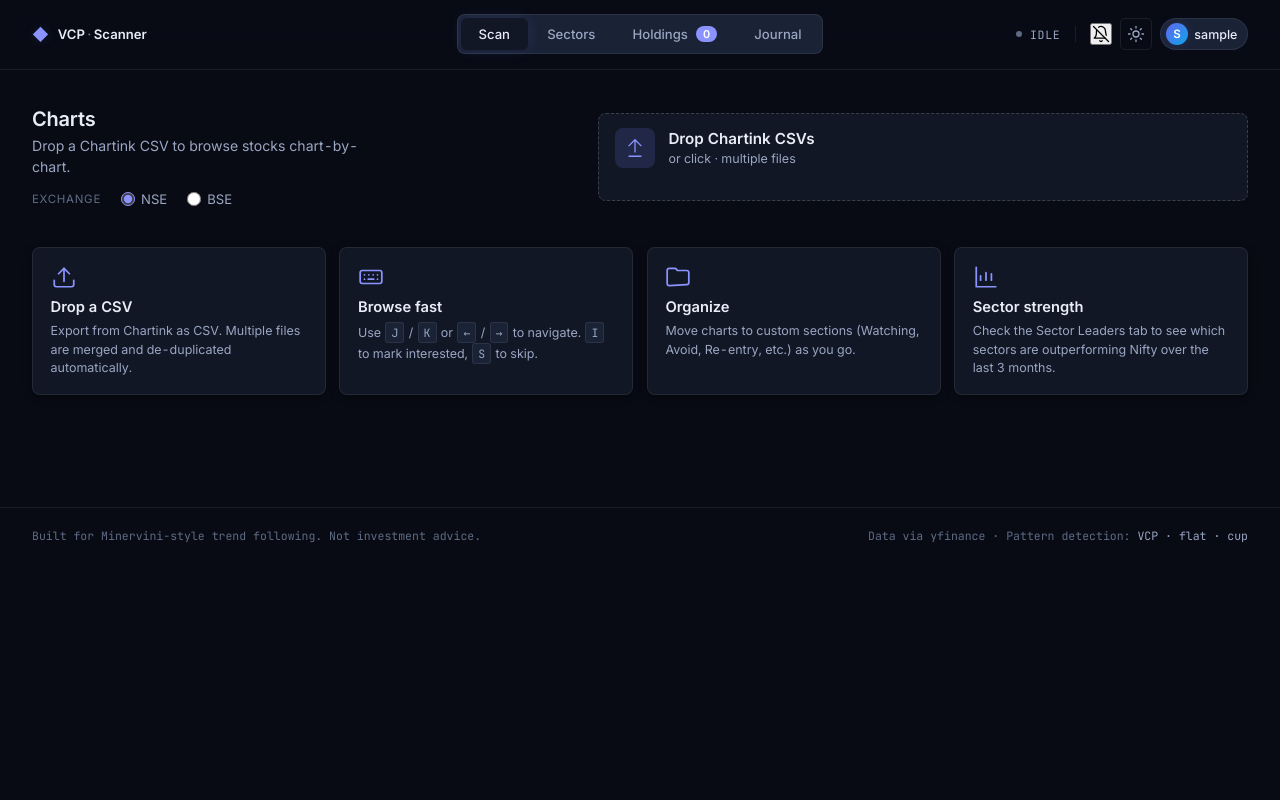
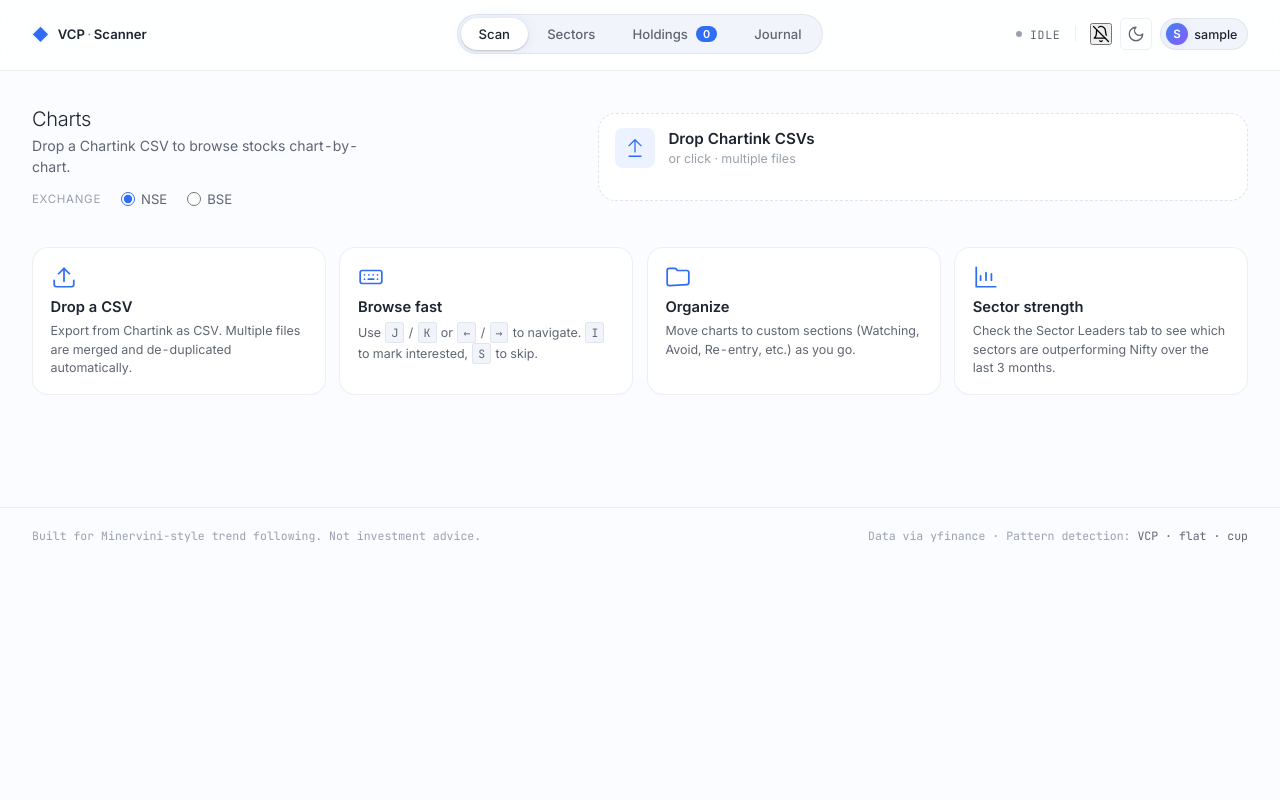
Before and after one commit to prasadtechnology/chartink-screener, a Flask app: page / in a window 1280 px wide. Run offline with Flask 3, Linux system fonts and the light colour scheme; the visitor is signed in with stand-in values (Sample User, id 1); data comes from the database, SQL or seed files in the repository; data that the repository does not hold is empty.

Commit message:
Re-theme to Gemini-style light (default); Aurora dark on toggle
Pivot the default look toward the Gemini aesthetic: soft near-white base with a
pastel glow, blue accent, Poppins (Google-Sans-like) headings, pill nav and
buttons, rounder surfaces and gentle shadows.

- Retune the light token set to the Gemini palette; default theme is now light
  (Aurora dark stays available on the toggle)
- Swap display font to Poppins; load it in both templates
- Add a softness pass: rounder cards/modals, pill controls, airy headings
- Flip the no-flash scripts to default light

Co-Authored-By: Claude Opus 4.8 <noreply@anthropic.com>

```diff
--- a/static/app.js
+++ b/static/app.js
@@ -840,8 +840,8 @@ function detectAndAlertStopHits(holdings) {
 // ---------------------------------------------------------------------------
 const THEME_KEY = 'vcp_theme_v1';
 function getTheme() {
-  // Aurora is dark-first: default to dark unless the user explicitly picked light.
-  return localStorage.getItem(THEME_KEY) === 'light' ? 'light' : 'dark';
+  // Gemini-style light is the default; Aurora dark only if explicitly chosen.
+  return localStorage.getItem(THEME_KEY) === 'dark' ? 'dark' : 'light';
 }
 function applyTheme(theme) {
   if (document.body) {
--- a/static/styles.css
+++ b/static/styles.css
@@ -29,7 +29,7 @@
   --amber: #d97706;
   --amber-dim: rgba(217, 119, 6, 0.1);
 
-  --font-display: 'Inter Tight', 'Inter', -apple-system, sans-serif;
+  --font-display: 'Poppins', 'Inter', -apple-system, sans-serif;
   --font-sans: 'Inter', -apple-system, 'Helvetica Neue', sans-serif;
   --font-mono: 'JetBrains Mono', 'SF Mono', Menlo, monospace;
 }
@@ -2862,36 +2862,36 @@ a:focus:not(:focus-visible),
    prefers-reduced-motion block above.
    ============================================================ */
 
-/* ---- Light Aurora (default tokens) ---- */
+/* ---- Gemini-style light (default tokens): soft, airy, pastel ---- */
 :root {
-  --bg: #f4f6fb;
+  --bg: #fbfcff;
   --bg-elev: #ffffff;
-  --bg-elev-2: #eef1f8;
+  --bg-elev-2: #f3f6fc;
   --bg-card: #ffffff;
-  --bg-muted: #e9edf6;
-  --border: rgba(40, 46, 70, 0.10);
-  --border-strong: rgba(40, 46, 70, 0.17);
-  --text: #141828;
-  --text-dim: #515a73;
-  --text-faint: #8b93ac;
-  --accent: #5b54e6;
-  --accent-hover: #4a43d6;
-  --accent-2: #0ea5c4;
-  --accent-dim: rgba(91, 84, 230, 0.10);
-  --accent-line: rgba(91, 84, 230, 0.38);
-  --pos: #0a9a6a;
-  --pos-dim: rgba(10, 154, 106, 0.10);
-  --neg: #e0444d;
-  --neg-dim: rgba(224, 68, 77, 0.10);
-  --grad-accent: linear-gradient(135deg, #6366f1, #0ea5c4);
-  --glow-accent: 0 6px 20px rgba(99, 102, 241, 0.26);
-  --glow-hover: 0 11px 28px rgba(99, 102, 241, 0.34);
+  --bg-muted: #f1f4fa;
+  --border: rgba(20, 40, 80, 0.07);
+  --border-strong: rgba(20, 40, 80, 0.13);
+  --text: #1f2530;
+  --text-dim: #5f6571;
+  --text-faint: #9aa1ad;
+  --accent: #2f6df6;
+  --accent-hover: #245fe0;
+  --accent-2: #8a5cf6;
+  --accent-dim: rgba(47, 109, 246, 0.09);
+  --accent-line: rgba(47, 109, 246, 0.30);
+  --pos: #1aa37a;
+  --pos-dim: rgba(26, 163, 122, 0.10);
+  --neg: #e5484d;
+  --neg-dim: rgba(229, 72, 77, 0.10);
+  --grad-accent: linear-gradient(135deg, #3b82f6, #8a5cf6);
+  --glow-accent: 0 6px 18px rgba(47, 109, 246, 0.22);
+  --glow-hover: 0 12px 28px rgba(47, 109, 246, 0.30);
   --card-surface: #ffffff;
-  --shadow-card: 0 2px 10px rgba(30, 35, 60, 0.06);
-  --shadow-hover: 0 14px 32px rgba(30, 35, 60, 0.14);
-  --glass-header: rgba(255, 255, 255, 0.72);
-  --aurora-1: rgba(99, 102, 241, 0.14);
-  --aurora-2: rgba(6, 182, 212, 0.12);
+  --shadow-card: 0 4px 20px rgba(30, 50, 90, 0.05);
+  --shadow-hover: 0 12px 30px rgba(30, 50, 90, 0.10);
+  --glass-header: rgba(255, 255, 255, 0.78);
+  --aurora-1: rgba(120, 170, 255, 0.32);
+  --aurora-2: rgba(170, 150, 255, 0.24);
 }
 
 /* ---- Dark Aurora (hero) ---- */
@@ -3121,3 +3121,23 @@ body.theme-dark .toast { box-shadow: 0 10px 30px rgba(0, 0, 0, 0.5); }
 .jr-section .section-head .btn-link-danger:hover { color: var(--neg); border-color: var(--neg); background: var(--neg-dim); }
 .jr-del { background: transparent; border: none; color: var(--text-faint); cursor: pointer; font-size: 0.95rem; line-height: 1; padding: 0 0.25rem; border-radius: 4px; }
 .jr-del:hover { color: var(--neg); background: var(--neg-dim); }
+
+/* ============================================================
+   GEMINI-STYLE SOFTNESS — rounder surfaces, pill controls, airy
+   headings, gentle shadows. Applies to both themes.
+   ============================================================ */
+.page-title { font-weight: 300; letter-spacing: -0.015em; }
+.auth-title, .confirm-title { font-weight: 400; }
+
+/* Rounder, softer surfaces */
+.card, .se-card, .jr-card, .results-section, .holdings-table, .jr-table,
+.modal, .confirm-box, .trade-strip, .jr-months, .indicators-panel,
+.breakouts-block, .jr-eq, .sector-leaders-grid > * { border-radius: 16px; }
+.dropzone { border-radius: 18px; }
+
+/* Pill controls */
+.btn-primary, .auth-submit, #confirmOk, #confirmCancel, .ht-close { border-radius: 999px; }
+.main-nav, .nav-tab { border-radius: 999px; }
+
+/* Gentle light-mode header (no hard divider) */
+body:not(.theme-dark) .site-header { border-bottom-color: transparent; box-shadow: 0 1px 0 var(--border); }
--- a/templates/index.html
+++ b/templates/index.html
@@ -6,12 +6,12 @@
 <title>VCP Scanner · Pattern detection for breakout setups</title>
 <link rel="preconnect" href="https://fonts.googleapis.com">
 <link rel="preconnect" href="https://fonts.gstatic.com" crossorigin>
-<link href="https://fonts.googleapis.com/css2?family=Inter:wght@300;400;500;600;700&family=Inter+Tight:wght@400;500;600;700&family=JetBrains+Mono:wght@400;500;600&display=swap" rel="stylesheet">
+<link href="https://fonts.googleapis.com/css2?family=Inter:wght@300;400;500;600;700&family=Poppins:wght@300;400;500;600&family=JetBrains+Mono:wght@400;500;600&display=swap" rel="stylesheet">
 <link rel="stylesheet" href="{{ url_for('static', filename='styles.css') }}">
 <script src="{{ url_for('static', filename='lightweight-charts.standalone.production.js') }}"></script>
 </head>
 <body>
-<script>try{if(localStorage.getItem('vcp_theme_v1')!=='light')document.body.classList.add('theme-dark');}catch(e){document.body.classList.add('theme-dark');}</script>
+<script>try{if(localStorage.getItem('vcp_theme_v1')==='dark')document.body.classList.add('theme-dark');}catch(e){}</script>
 
 <div class="bg-grid"></div>
 
--- a/templates/login.html
+++ b/templates/login.html
@@ -4,7 +4,7 @@
 <meta charset="UTF-8">
 <meta name="viewport" content="width=device-width, initial-scale=1.0">
 <title>Sign in · VCP Scanner</title>
-<link href="https://fonts.googleapis.com/css2?family=Inter:wght@300;400;500;600;700&family=Inter+Tight:wght@400;500;600;700&family=JetBrains+Mono:wght@400;500;600&display=swap" rel="stylesheet">
+<link href="https://fonts.googleapis.com/css2?family=Inter:wght@300;400;500;600;700&family=Poppins:wght@300;400;500;600&family=JetBrains+Mono:wght@400;500;600&display=swap" rel="stylesheet">
 <link rel="stylesheet" href="{{ url_for('static', filename='styles.css') }}">
 <style>
   body { display:flex; align-items:center; justify-content:center; min-height:100vh; padding:1.5rem; }
@@ -114,7 +114,7 @@
 </style>
 </head>
 <body>
-<script>try{if(localStorage.getItem('vcp_theme_v1')!=='light')document.body.classList.add('theme-dark');}catch(e){document.body.classList.add('theme-dark');}</script>
+<script>try{if(localStorage.getItem('vcp_theme_v1')==='dark')document.body.classList.add('theme-dark');}catch(e){}</script>
 
 <div class="auth-card">
   <div class="auth-brand">
```
